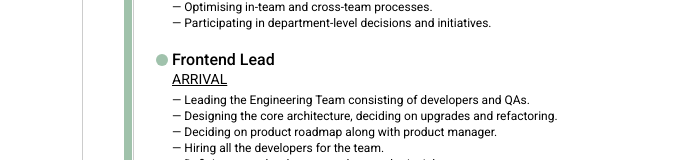
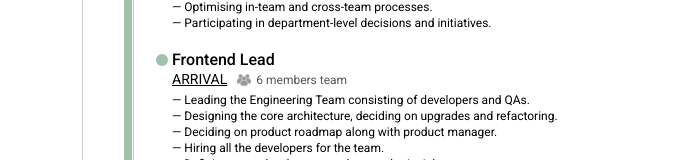
Before and after one commit to mdevils/mdevils, a React (Create React App) app: page / in a window 1280 px wide. Shown: the part 517-677 px from the top of the page, without its empty margins (58-749 px from the left). Built offline with nearby package versions, Linux system fonts and the light colour scheme.

Commit message:
Add team member count to ARRIVAL profile

```diff
--- a/src/data/timeline.ts
+++ b/src/data/timeline.ts
@@ -240,7 +240,8 @@ export const timeline: TimelineItem[] = ([
       'Creating and maintaining company-wide UI library.',
       'Establishing and managing agile development and release process.',
       'Helping team members to develop their skills, arranging external learning.'
-    ]
+    ],
+    team: 6
   },
   {
     type: 'education',
```
